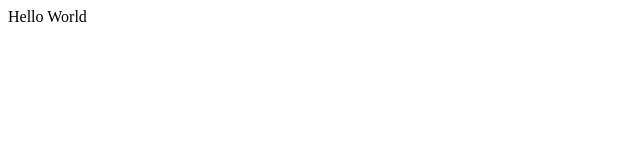
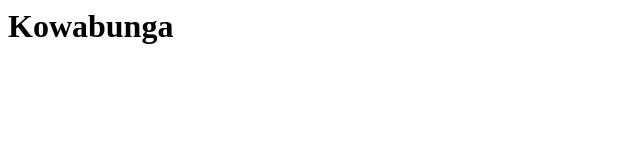
Before and after one commit to enzo34/GitTest, a plain HTML site: page index.html in a window 1280 px wide. Shown: the whole page, without its empty margins (0-640 px from the left). Drawn offline with Linux system fonts and the light colour scheme.

Commit message:
start inmplementation

```diff
--- a/index.html
+++ b/index.html
@@ -1 +1 @@
-<p>Hello World</p>
+<h1>Kowabunga</h1>
```
